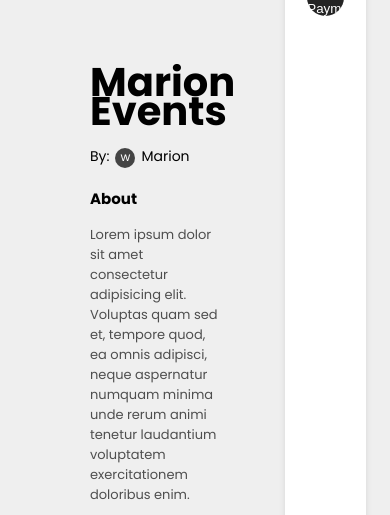
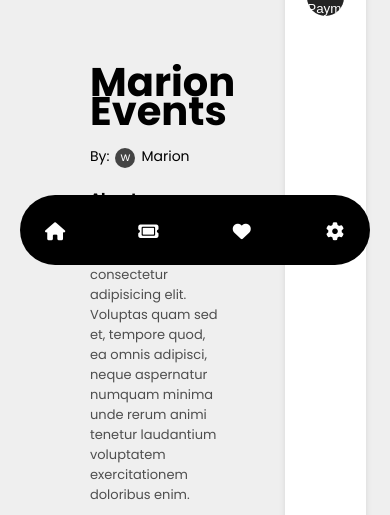
Before and after one commit to Gracecode0615/tickethubb, a PHP site: page /explore.php in a window 390 px wide. Shown: the part 569-1084 px from the top of the page. Run offline with PHP 8.4, Linux system fonts and the light colour scheme; some libraries are stand-ins or nearby versions.

Commit message:
Updated design mobile menu

```diff
--- a/css/style.css
+++ b/css/style.css
@@ -234,6 +261,44 @@ section {
     display: block;
     color: #000;
     text-align: center;
+}
+
+.mobile-menu{
+    position: fixed;
+    width: 100%;
+    height: 80px;
+    left: 0;
+    bottom: 0;
+    z-index: 10;
+}
+
+.mobile-menu ul{
+    position: relative;
+    width: 350px;
+    height: 70px;
+    display: flex;
+    justify-content: space-between;
+    background: #000000;
+    border-radius: 50px;
+    margin: 0 auto;
+    padding: 10px 10px;
+}
+
+.mobile-menu ul li{
+    position: relative;
+    width: 50px;
+    height: 50px;
+    border-radius: 25px;
+    color: #fff;
+    text-align: center;
+    padding-top: 13px;
+    font-size: 18px;
+    transition: 0.6s;
+}
+
+.mobile-menu ul li:hover{
+    background: #fff;
+    color: #000;
 }
 
 /*///////////////////////////////////*/
--- a/exe/header.php
+++ b/exe/header.php
@@ -1,12 +1,29 @@
 <div class="header">
 
-    <div class="create"><i class="fa fa-plus"></i> <p>Create Ticket</p> </div>
+    <div class="create"><i class="fa fa-plus"></i>
+        <p>Create Ticket</p>
+    </div>
 
-    <div class="user">
-        <i class="fa fa-user"></i>
-        <div class="drop-down">
-            <li><i class="fa fa-gear"></i> Settings</li>
-            <li><i class="fa fa-sign-out"></i> Logout</li>
+    <div class="right-side-nav">
+
+        <ul class="top-nav">
+            <a href="index.php">
+                <li>Home</li>
+            </a>
+            <a href="explore.php">
+                <li>Event</li>
+            </a>
+            <a href="login.php">
+                <li>Sign in</li>
+            </a>
+        </ul>
+
+        <div class="user">
+            <i class="fa fa-user"></i>
+            <div class="drop-down">
+                <li><i class="fa fa-gear"></i> Settings</li>
+                <li><i class="fa fa-sign-out"></i> Logout</li>
+            </div>
         </div>
     </div>
 
--- /dev/null
+++ b/exe/mobile-menu.php
@@ -0,0 +1,8 @@
+<div class="mobile-menu">
+    <ul>
+        <li><i class="fa fa-home"></i> </li>
+        <li><i class="fa fa-ticket"></i> </li>
+        <li><i class="fa fa-heart"></i> </li>
+        <li><i class="fa fa-gear"></i> </li>
+    </ul>
+</div>
--- a/exe/search.php
+++ b/exe/search.php
@@ -2,7 +2,6 @@
 
     <p>Monday 20th, January</p>
     <h3>Welcome, Marion</h3>
-
     <input class="search" type="search" name="Search" placeholder="Enter Search" required>
 
 </div>
--- a/explore.php
+++ b/explore.php
@@ -36,15 +36,7 @@
     <!--    /////////////////////////////////////////-->
 
     <!-- Mobile Menu -->
-    <div class="mobile-menu">
-        <nav>
-            <ul style="display:none">
-                <li><a href="#">Home</a></li>
-                <li><a href="#">Events</a></li>
-                <li><a href="#">Contact</a></li>
-            </ul>
-        </nav>
-    </div>
+    <?php include 'exe/mobile-menu.php'; ?>
 
     <section class="upcoming_event_section">
 
```
Also changed, not shown: other parts of css/style.css (+39 -11 lines), index.php (+1 -6 lines).
